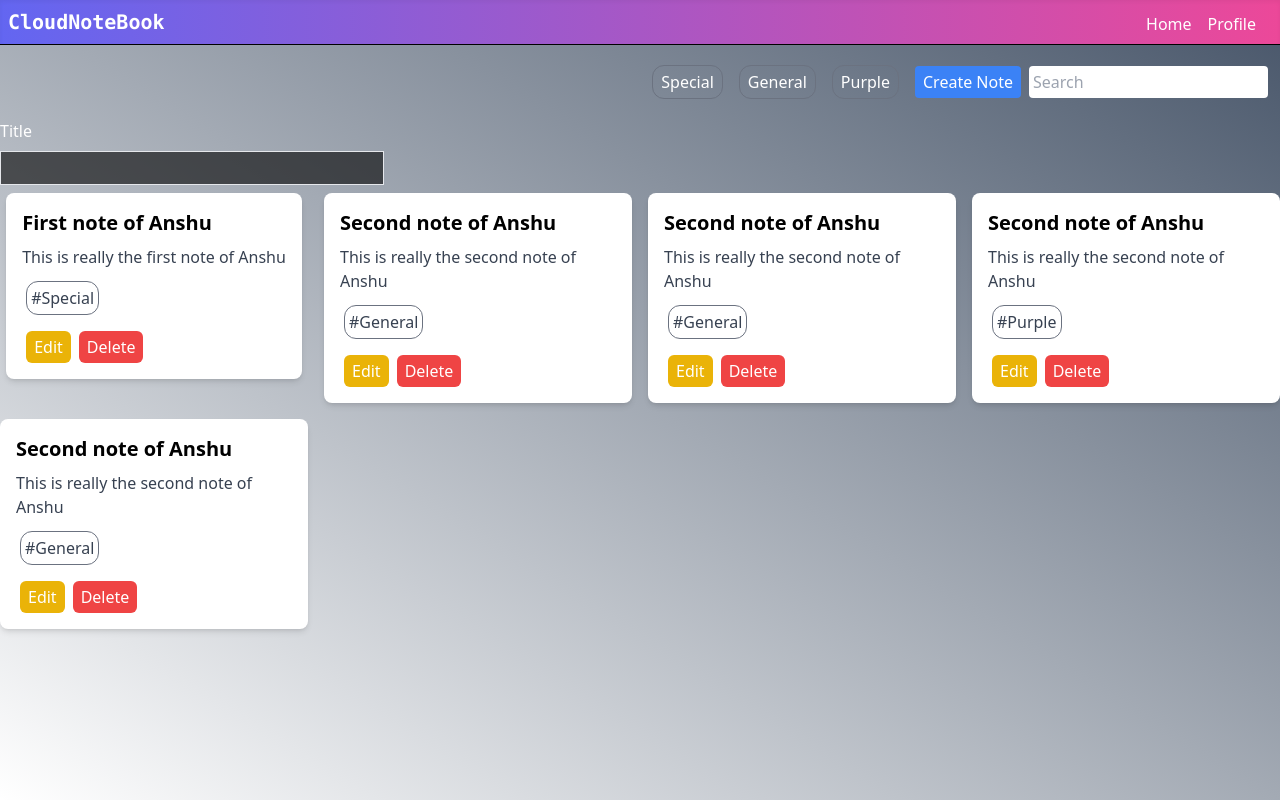
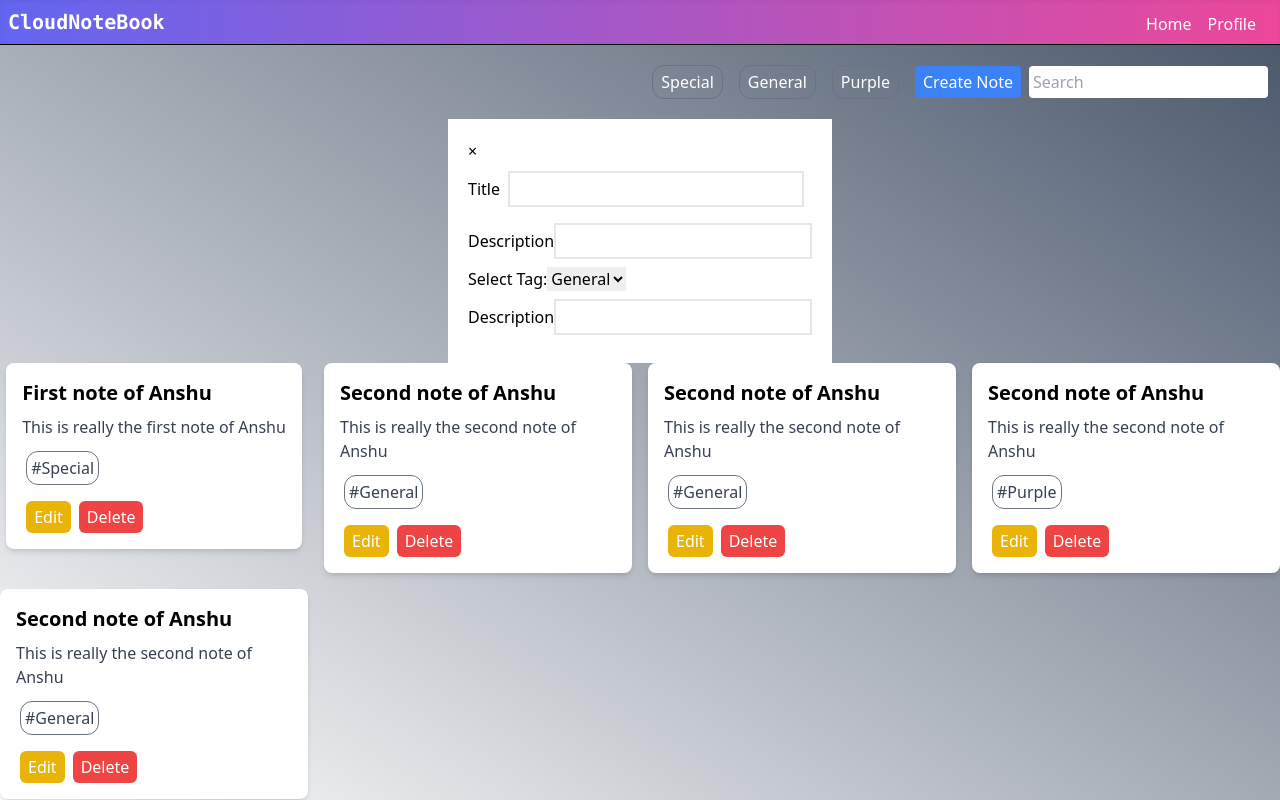
Before and after one commit to i-m-anshu-patel/cloudNotebook-frontend, a React (Create React App) app: page /home in a window 1280 px wide. Built offline with nearby package versions, Linux system fonts and the light colour scheme.

Commit message:
Minor fixes

```diff
--- a/src/components/NoteForm.js
+++ b/src/components/NoteForm.js
@@ -2,10 +2,29 @@ import React from 'react'
 
 const NoteForm = () => {
   return (
-    <div className='max-w-sm'>
+    <div className='max-w-sm bg-white text-black p-5 mx-auto z-20'>
+      <span class="close">&times;</span>
       <form>
-        <label htmlFor='title'>Title</label>
-        <input type='text' id='title' name='title' className='border w-full bg-black bg-opacity-60 p-1 my-2' />
+        <div className='flex items-center'>
+          <label htmlFor='title'>Title</label>
+          <input type='text' id='title' name='title' className='border-2 w-full  p-1 my-2 mx-2' />
+        </div>
+        <div className='flex items-center'>
+          <label htmlFor='title'>Description</label>
+          <input type='text' id='title' name='title' className='border-2 w-full  p-1 my-2' />
+        </div>
+        <div className='flex items-center'>
+          <label for="tags">Select Tag:</label>
+          <select name="tags" id="tags">
+            <option value="General">General</option>
+            <option value="Special">Special</option>
+            <option value="Purple">Purple</option>
+          </select>
+        </div>
+        <div className='flex items-center'>
+          <label htmlFor='title'>Description</label>
+          <input type='text' id='title' name='title' className='border-2 w-full  p-1 my-2' />
+        </div>
 
       </form>
     </div>
```
